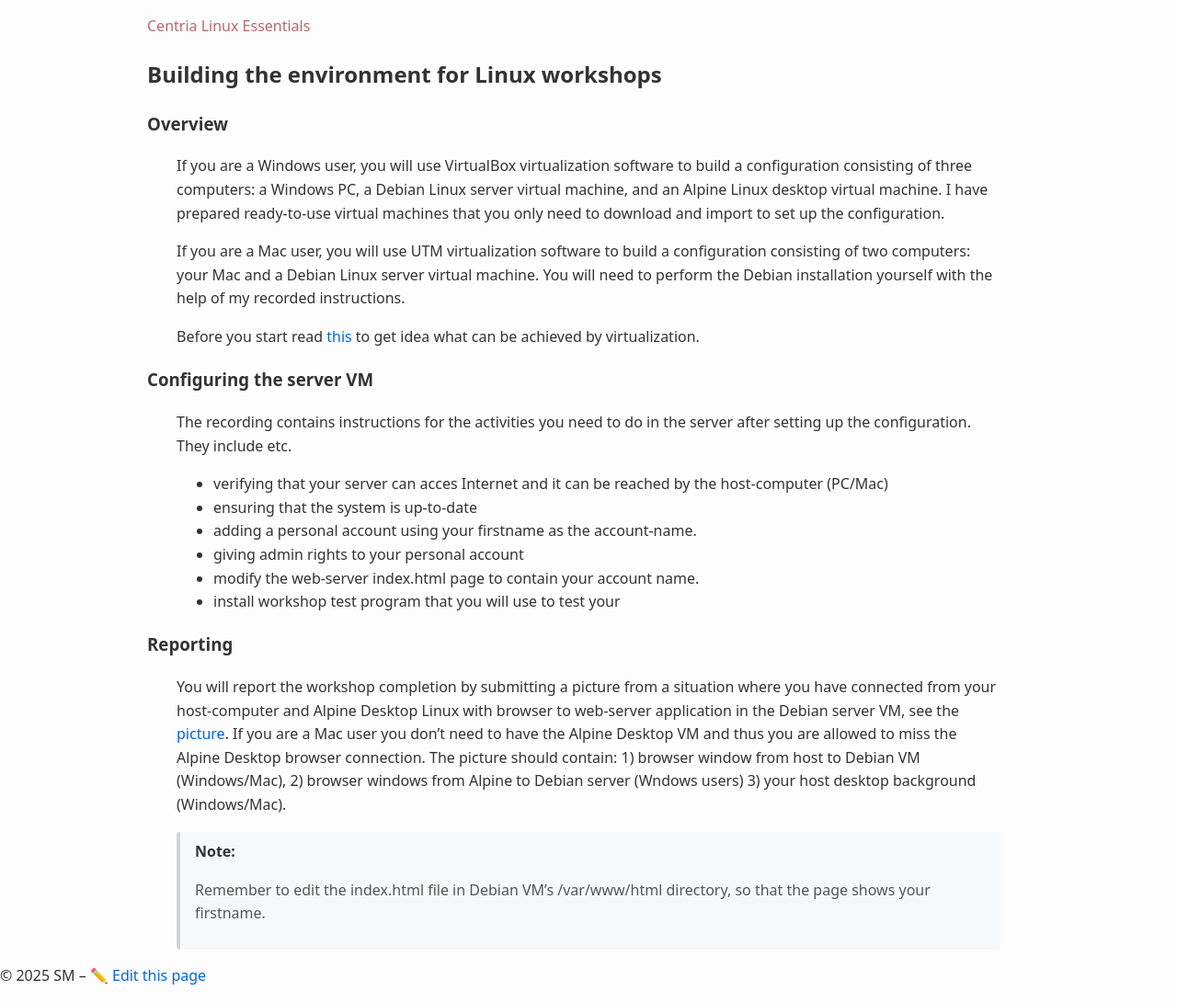
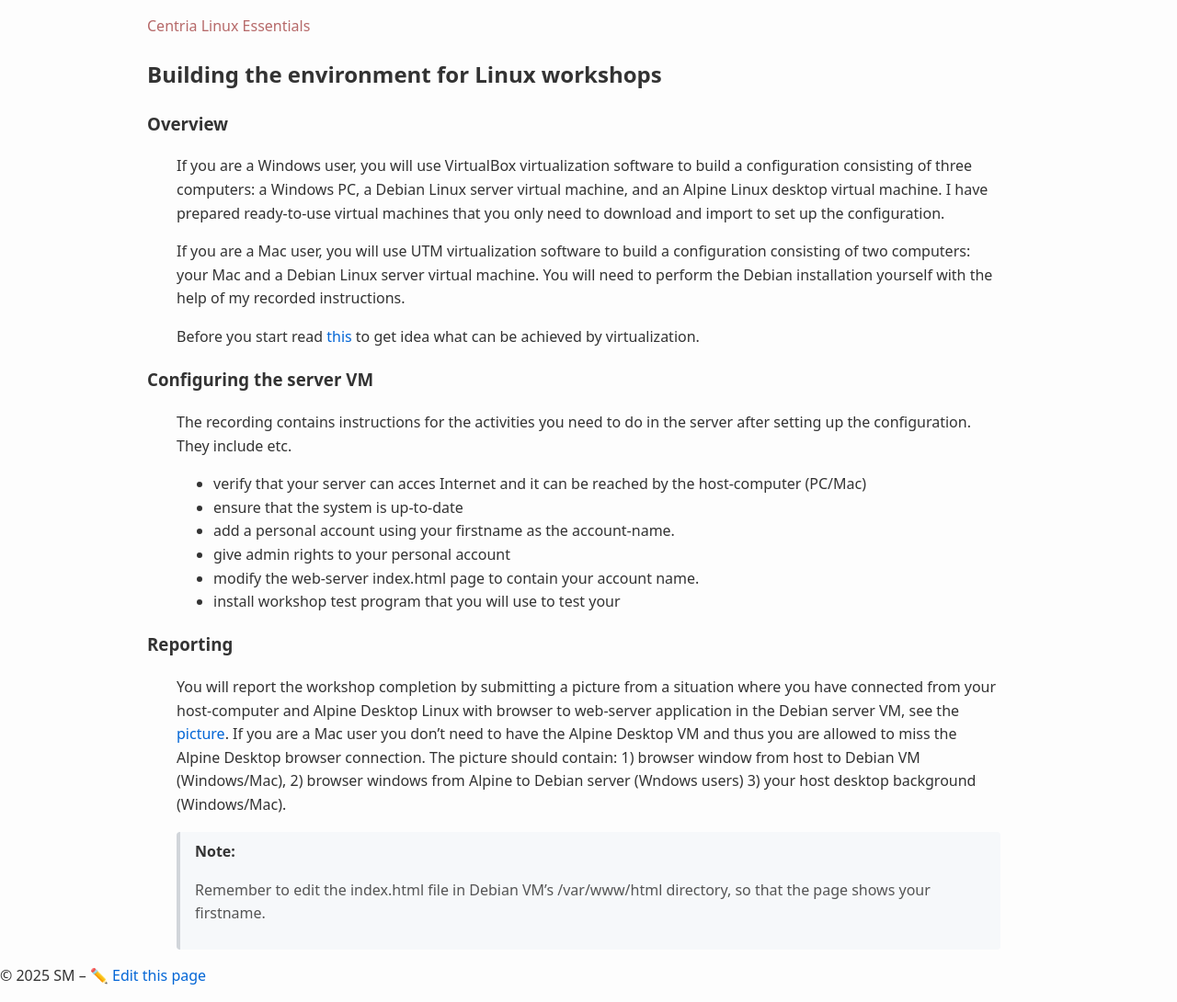
Before and after one commit to averkoc/lx, a Jekyll site: the page built from docs/ws1.md, in a window 1280 px wide. Shown: the whole page at 92% size. Built offline with Jekyll 4.4.1, drawn with Linux system fonts in a browser that asks for light colours.

Commit message:
Fix formatting and wording in server VM instructions

```diff
--- a/docs/ws1.md
+++ b/docs/ws1.md
@@ -14,10 +14,10 @@ Before you start read [this](virtualization.md) to get idea what can be achieved
 
 ### Configuring the server VM
 The recording contains instructions for the activities you need to do in the server after setting up the configuration. They include etc.
-* verifying that your server can acces Internet and it can be reached by the host-computer (PC/Mac)
-* ensuring that the system is up-to-date
-* adding a personal account using your firstname as the account-name.
-* giving admin rights to your personal account
+* verify that your server can acces Internet and it can be reached by the host-computer (PC/Mac)
+* ensure that the system is up-to-date
+* add a personal account using your firstname as the account-name.
+* give admin rights to your personal account
 * modify the web-server index.html page to contain your account name.
 * install workshop test program that you will use to test your
 
```
